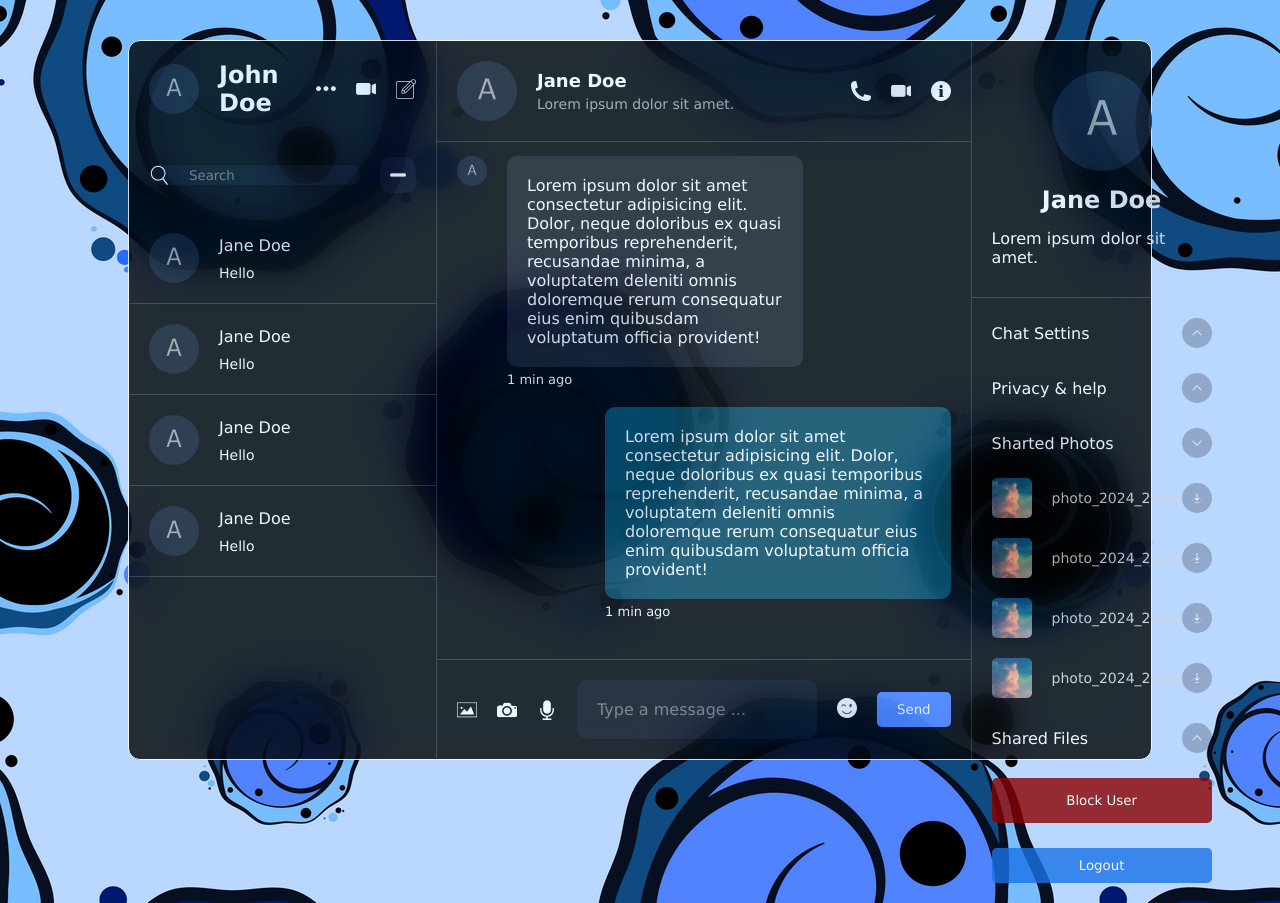
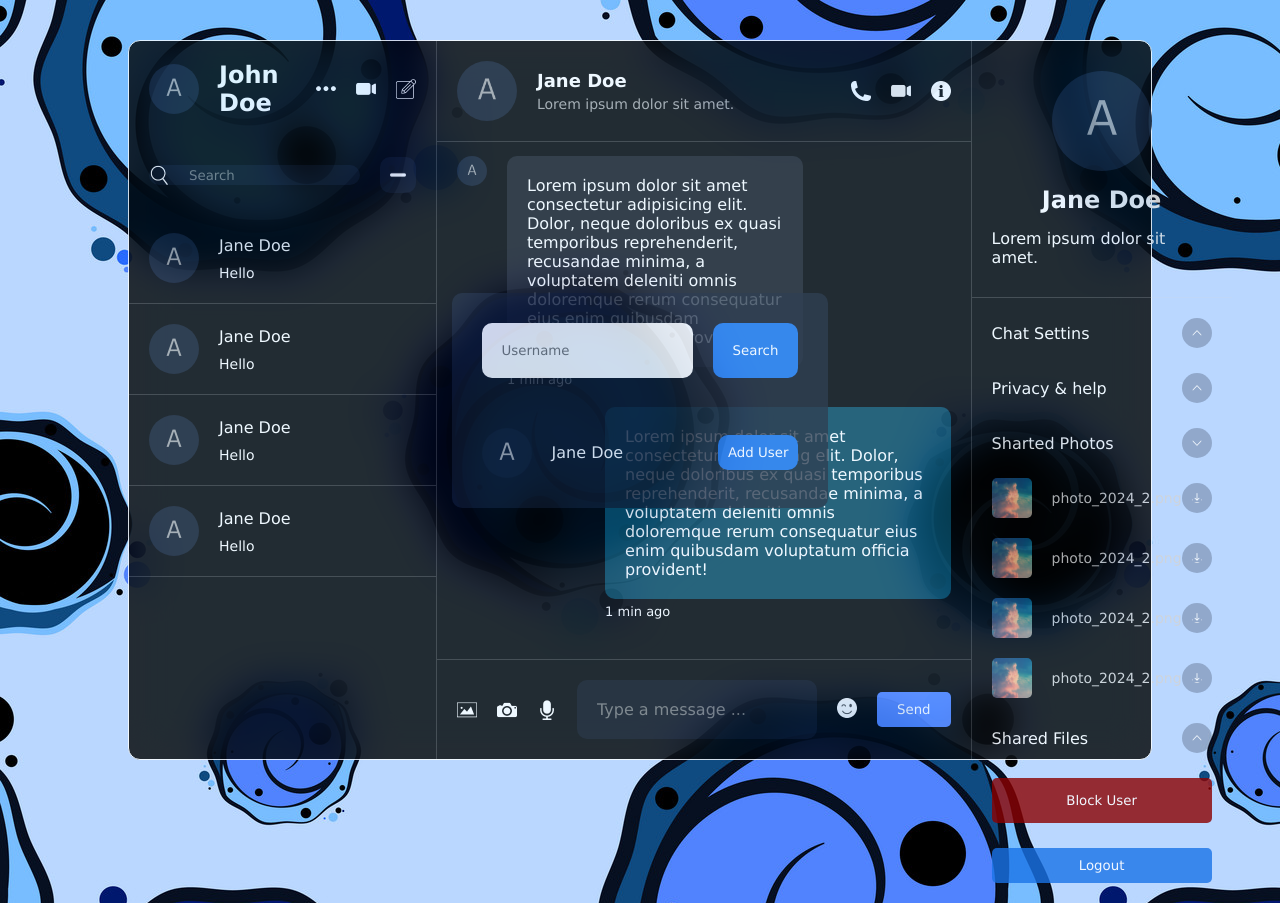
Before and after one commit to jbkorah/ChatApp, a React (Vite) app in the folder frontend/: page / in a window 1280 px wide. Both pictures are taken after a click on the picture 398 px from the left and 175 px from the top of the page. Built offline with nearby package versions, Linux system fonts and the light colour scheme.

Commit message:
frontend elements done with static data

```diff
--- a/frontend/package.json
+++ b/frontend/package.json
@@ -12,7 +12,8 @@
   "dependencies": {
     "emoji-picker-react": "^4.10.0",
     "react": "^18.2.0",
-    "react-dom": "^18.2.0"
+    "react-dom": "^18.2.0",
+    "react-toastify": "^10.0.5"
   },
   "devDependencies": {
     "@types/react": "^18.2.66",
--- a/frontend/src/App.jsx
+++ b/frontend/src/App.jsx
@@ -1,13 +1,25 @@
 import Chat from "./components/chat/Chat";
 import Detail from "./components/detail/Detail";
 import List from "./components/list/List";
+import Login from "./components/login/Login";
+import Notification from "./components/notification/Notification";
 
 const App = () => {
-  return <div className="container">
-    <List />
-    <Chat />
-    <Detail />
-  </div>;
+  const user = true;
+  return (
+    <div className="container">
+      {user ? (
+        <>
+          <List />
+          <Chat />
+          <Detail />
+        </>
+      ) : (
+        <Login />
+      )}
+      <Notification />
+    </div>
+  );
 };
 
 export default App;
--- a/frontend/src/components/list/chatList/ChatList.jsx
+++ b/frontend/src/components/list/chatList/ChatList.jsx
@@ -1,5 +1,6 @@
 import React, { useState } from "react";
 import "./chatList.css";
+import AddUser from "./addUser/AddUser";
 
 const ChatList = () => {
   const [addMode, setAddMode] = useState(false)
@@ -40,6 +41,7 @@
           <p>Hello</p>
         </div>
       </div>
+      {addMode && <AddUser />}
     </div>
   );
 };
--- /dev/null
+++ b/frontend/src/components/list/chatList/addUser/AddUser.jsx
@@ -0,0 +1,22 @@
+import React from 'react'
+import "./addUser.css";
+
+const AddUser = () => {
+  return (
+    <div className='addUser'>
+        <form>
+            <input type="text" placeholder='Username' name='username' />
+            <button>Search</button>
+        </form>
+        <div className="user">
+            <div className="detail">
+                <img src="./avatar.png" alt="" />
+                <span>Jane Doe</span>
+            </div>
+                <button>Add User</button>
+        </div>
+    </div>
+  )
+}
+
+export default AddUser
--- /dev/null
+++ b/frontend/src/components/list/chatList/addUser/addUser.css
@@ -0,0 +1,61 @@
+.addUser{
+    width: max-content;
+    height: max-content;
+    padding: 30px;
+    background-color: rgba(17,25,40,0.78);
+    border-radius: 10px;
+    position: absolute;
+    top: 0;
+    bottom: 0;
+    left: 0;
+    right: 0;
+    margin: auto;
+
+    form{
+        display: flex;
+        gap: 20px;
+
+        input{
+            padding: 20px;
+            border-radius: 10px;
+            border: none;
+            outline: none;
+        }
+
+        button{
+            padding: 20px;
+            border-radius: 10px;
+            background-color: #1a73e8;
+            color: white;
+            border: none;
+            cursor: pointer;
+        }
+    }
+    .user{
+        margin-top: 50px;
+        display: flex;
+        align-items: center;
+        justify-content: space-between;
+
+        .detail{
+            display: flex;
+            align-items: center;
+            gap: 20px;
+
+            img{
+                width: 50px;
+                height: 50px;
+                border-radius: 50%;
+                object-fit: cover;
+            }
+        }
+        button{
+            padding: 10px;
+            border-radius: 10px;
+            background-color: #1a73e8;
+            color: white;
+            border: none;
+            cursor: pointer;
+        }
+    }
+}
--- /dev/null
+++ b/frontend/src/components/login/Login.jsx
@@ -0,0 +1,57 @@
+import React, { useState } from "react";
+import "./login.css";
+
+const Login = () => {
+  const [avatar, setAvatar] = useState({
+    file: null,
+    url: "",
+  });
+
+  const handleAvatar = (e) => {
+    if (e.target.files[0]) {
+      setAvatar({
+        file: e.target.files[0],
+        url: URL.createObjectURL(e.target.files[0]),
+      });
+    }
+  };
+
+  const handleLogin = (e) => {
+    e.preventDefault();
+    toast.success("Hello");
+  };
+  return (
+    <div className="login">
+      <div className="item">
+        <h2>Wecome back</h2>
+        <form onSubmit={handleLogin}>
+          <input type="text" placeholder="Email" name="email" />
+          <input type="password" placeholder="Password" name="password" />
+          <button>Sign In</button>
+        </form>
+      </div>
+      <div className="separator"></div>
+      <div className="item">
+        <h2>Create an Account</h2>
+        <form>
+          <label htmlFor="file">
+            <img src={avatar.url || "./avatar.png"} alt="" />
+            Upload an Image
+          </label>
+          <input
+            type="file"
+            id="file"
+            style={{ display: "none" }}
+            onChange={handleAvatar}
+          />
+          <input type="text" placeholder="Username" name="username" />
+          <input type="text" placeholder="Email" name="email" />
+          <input type="password" placeholder="Password" name="password" />
+          <button>Sign Up</button>
+        </form>
+      </div>
+    </div>
+  );
+};
+
+export default Login;
--- /dev/null
+++ b/frontend/src/components/login/login.css
@@ -0,0 +1,66 @@
+.login{
+    width: 100%;
+    height: 100%;
+    display: flex;
+    align-items: center;
+    gap: 100px;
+
+    .item{
+        flex: 1;
+        display: flex;
+        flex-direction: column;
+        align-items: center;
+        gap: 20px;
+
+        form{
+            display: flex;
+            flex-direction: column;
+            align-items: center;
+            justify-content: center;
+            gap: 20px;
+
+        input{
+            padding: 20px;
+            border: none;
+            outline: none;
+            background-color: rgba(17,25,40,0.6);
+            color: white;
+            border-radius: 5px;
+        }
+
+        label{
+            width: 100%;
+            display: flex;
+            align-items: center;
+            justify-content: space-between;
+            cursor: pointer;
+            text-decoration: underline;
+
+            img{
+                width: 50px;
+                height: 50px;
+                border-radius: 10px;
+                object-fit: cover;
+                opacity: 0.6;
+            }
+        }button{
+            width: 100%;
+            padding: 20px;
+            border: none;
+            background-color: #1f8ef1;
+            color: white;
+            border-radius: 5px;
+            cursor: pointer;
+            font-weight: 500;
+        }
+
+        }
+    }
+
+    .separator{
+        height: 80%;
+        width: 2px;
+        background-color: #dddddd35;
+
+    }
+}
--- /dev/null
+++ b/frontend/src/components/notification/Notification.jsx
@@ -0,0 +1,13 @@
+import React from "react";
+import { ToastContainer, toast } from "react-toastify";
+import "react-toastify/dist/ReactToastify.css";
+
+const Notification = () => {
+  return (
+    <div className="">
+      <ToastContainer position="bottom-right" />
+    </div>
+  );
+};
+
+export default Notification;
```
Also changed, not shown: 1 other file (tests, documents, lock files or other folders).
